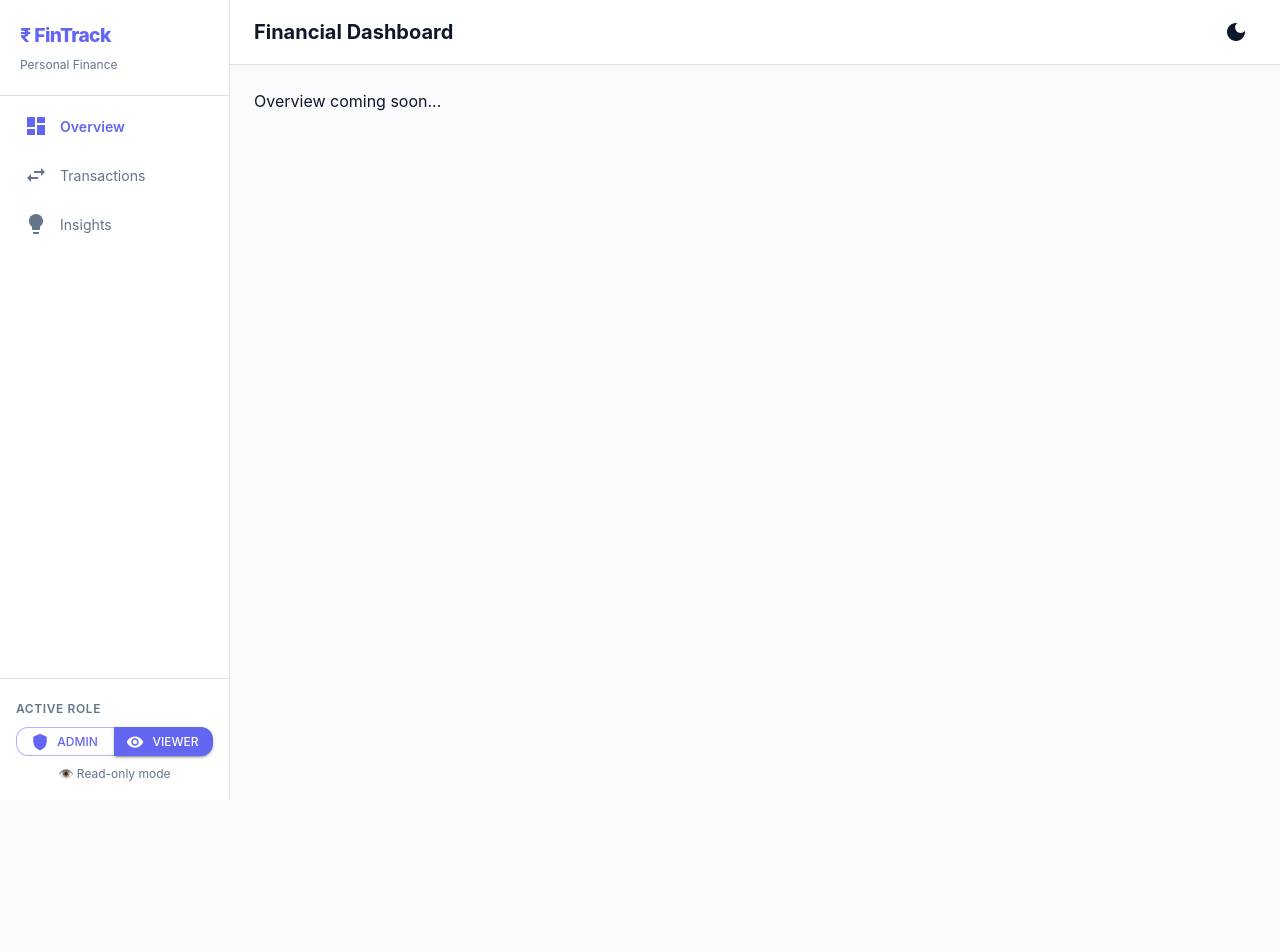
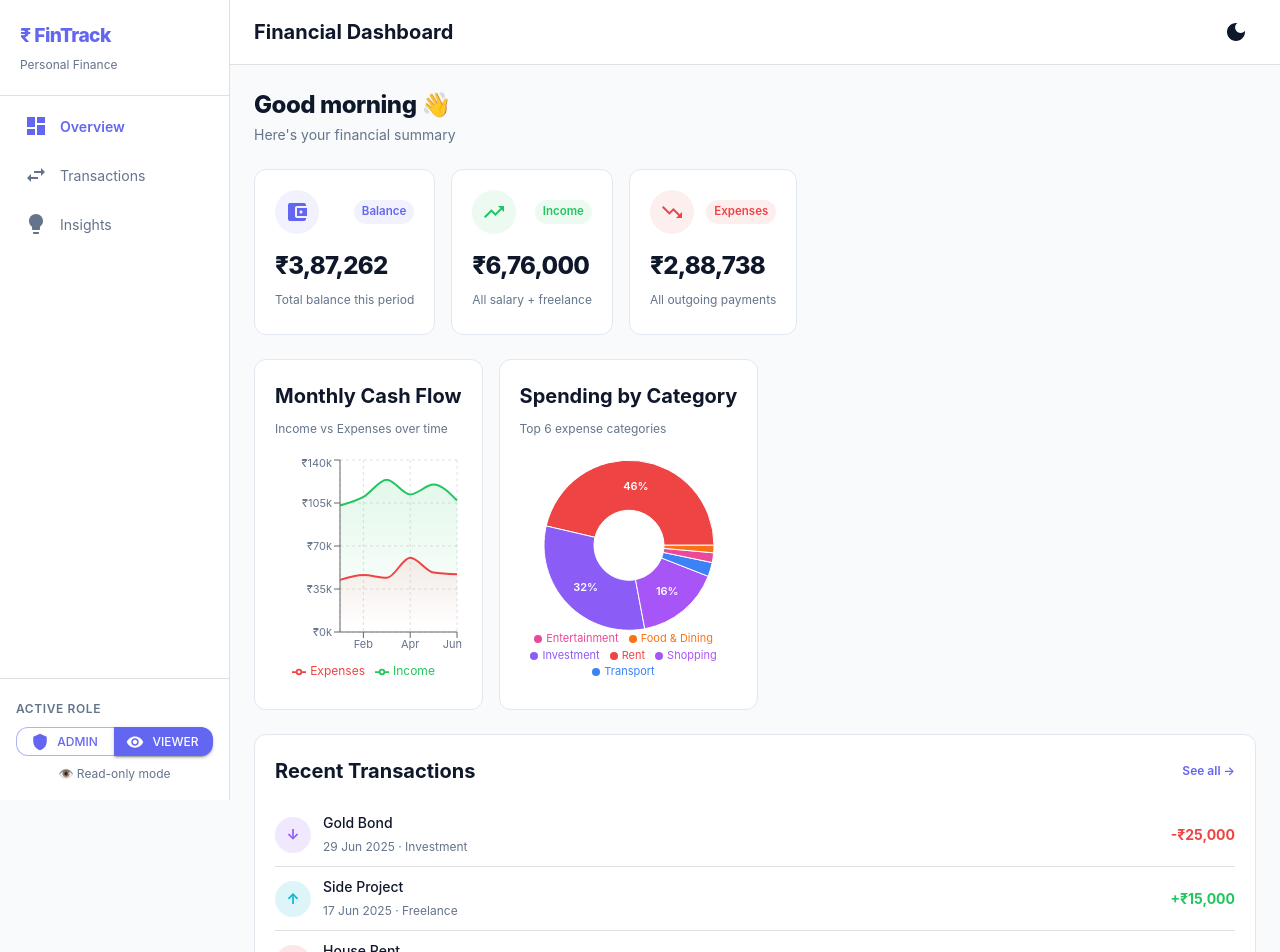
Before and after one commit to MuqhtadeerM/Finance-Dashboard, a React (Vite) app: page / in a window 1280 px wide. Shown: the top 952 px of the page. Before the commit the page ends 800 px from the top, so only its background shows below. Built offline with nearby package versions, Linux system fonts and the light colour scheme.

Commit message:
added insights page

```diff
--- a/src/pages/Overview.jsx
+++ b/src/pages/Overview.jsx
@@ -1,3 +1,154 @@
+import { Grid, Typography, Box, Card, CardContent, Chip } from "@mui/material";
+import { Link } from "react-router-dom";
+import { useApp } from "../context/AppContext";
+import SummaryCard from "../components/ui/SummaryCard";
+import BalanceTrend from "../components/charts/BalanceTrend";
+import SpendingBreakdown from "../components/charts/SpendingBreakdown";
+import { formatCurrency, formatDate } from "../utils/helpers";
+import { CATEGORY_COLORS } from "../data/mockData";
+
 export default function Overview() {
-  return <div>Overview coming soon...</div>;
+  const { summary, transactions } = useApp();
+
+  // 5 most recent transactions
+  const recent = [...transactions]
+    .sort((a, b) => new Date(b.date) - new Date(a.date))
+    .slice(0, 5);
+
+  return (
+    <Box>
+      {/* Page heading */}
+      <Typography variant="h5" fontWeight={800} mb={0.5}>
+        Good morning 👋
+      </Typography>
+      <Typography variant="body2" color="text.secondary" mb={3}>
+        Here's your financial summary
+      </Typography>
+
+      {/* ── Summary Cards ── */}
+      <Grid container spacing={2} mb={3}>
+        <Grid item xs={12} md={4}>
+          <SummaryCard
+            type="balance"
+            amount={formatCurrency(summary.balance)}
+            subtitle="Total balance this period"
+          />
+        </Grid>
+        <Grid item xs={12} md={4}>
+          <SummaryCard
+            type="income"
+            amount={formatCurrency(summary.income)}
+            subtitle="All salary + freelance"
+          />
+        </Grid>
+        <Grid item xs={12} md={4}>
+          <SummaryCard
+            type="expense"
+            amount={formatCurrency(summary.expenses)}
+            subtitle="All outgoing payments"
+          />
+        </Grid>
+      </Grid>
+
+      {/* ── Charts ── */}
+      <Grid container spacing={2} mb={3}>
+        <Grid item xs={12} md={7}>
+          <BalanceTrend />
+        </Grid>
+        <Grid item xs={12} md={5}>
+          <SpendingBreakdown />
+        </Grid>
+      </Grid>
+
+      {/* ── Recent Transactions ── */}
+      <Card>
+        <CardContent sx={{ p: 2.5 }}>
+          {/* Header row */}
+          <Box
+            sx={{
+              display: "flex",
+              justifyContent: "space-between",
+              alignItems: "center",
+              mb: 2,
+            }}
+          >
+            <Typography variant="h6">Recent Transactions</Typography>
+            <Typography
+              component={Link}
+              to="/transactions"
+              variant="caption"
+              sx={{
+                color: "primary.main",
+                textDecoration: "none",
+                fontWeight: 600,
+              }}
+            >
+              See all →
+            </Typography>
+          </Box>
+
+          {/* Transaction rows */}
+          {recent.map((tx, index) => {
+            const color = CATEGORY_COLORS[tx.category] || "#94a3b8";
+            const isLast = index === recent.length - 1;
+
+            return (
+              <Box
+                key={tx.id}
+                sx={{
+                  display: "flex",
+                  alignItems: "center",
+                  gap: 1.5,
+                  py: 1.2,
+                  borderBottom: isLast ? "none" : "1px solid",
+                  borderColor: "divider",
+                }}
+              >
+                {/* Colored dot / type indicator */}
+                <Box
+                  sx={{
+                    width: 36,
+                    height: 36,
+                    borderRadius: 2,
+                    backgroundColor: color + "22",
+                    color: color,
+                    display: "flex",
+                    alignItems: "center",
+                    justifyContent: "center",
+                    fontWeight: 700,
+                    fontSize: "0.9rem",
+                    flexShrink: 0,
+                  }}
+                >
+                  {tx.type === "income" ? "↑" : "↓"}
+                </Box>
+
+                {/* Description + date */}
+                <Box sx={{ flex: 1 }}>
+                  <Typography variant="body2" fontWeight={500}>
+                    {tx.description}
+                  </Typography>
+                  <Typography variant="caption" color="text.secondary">
+                    {formatDate(tx.date)} · {tx.category}
+                  </Typography>
+                </Box>
+
+                {/* Amount */}
+                <Typography
+                  variant="body2"
+                  fontWeight={700}
+                  sx={{
+                    color: tx.type === "income" ? "success.main" : "error.main",
+                  }}
+                >
+                  {tx.type === "income" ? "+" : "-"}
+                  {formatCurrency(tx.amount)}
+                </Typography>
+              </Box>
+            );
+          })}
+        </CardContent>
+      </Card>
+    </Box>
+  );
 }
```
